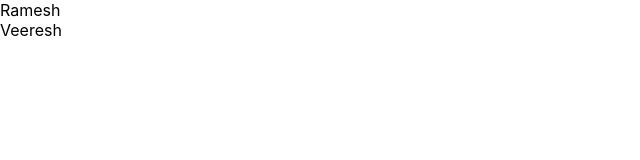
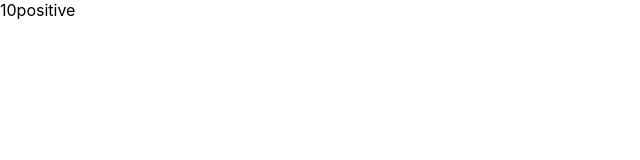
Before and after one commit to rameshbanakar/typescript, a React (Create React App) app: page / in a window 1280 px wide. Shown: the top 160 px of the page, without its empty margins (0-640 px from the left). Built offline with nearby package versions, Linux system fonts and the light colour scheme.

Commit message:
restring

```diff
--- a/src/App.tsx
+++ b/src/App.tsx
@@ -9,6 +9,7 @@ import PersonList from './component/PersonList';
 import { Status } from './component/Status';
 import Style from './component/Style';
 import ListItem from './component/generics/ListItem';
+import RandomNumber from './component/restriction/RandomNumber';
 import Counter from './component/state/Counter';
 import DemoRef from './component/state/DemoRef';
 import LoggedIn from './component/state/LoggedIn';
@@ -50,7 +51,8 @@ function App() {
       {/* <User/> */}
       {/* <Counter/> */}
       {/* <DemoRef/> */}
-      <ListItem items={[{ id: 1, name: "Ramesh" }, { id: 2, name: "Veeresh" }]} onClick={(item) => console.log(item)} />
+      {/* <ListItem items={[{ id: 1, name: "Ramesh" }, { id: 2, name: "Veeresh" }]} onClick={(item) => console.log(item)} /> */}
+      <RandomNumber value={10} isPositive/>
     </div>
   );
 }
--- /dev/null
+++ b/src/component/restriction/RandomNumber.tsx
@@ -0,0 +1,29 @@
+import React from 'react'
+type positiveNumber = randomNumberProps&{
+    isPositive:boolean,
+    isNegetive?: never,
+    isZero?:never
+}
+type negetiveNumber = randomNumberProps & {
+    isPositive: never,
+    isNegetive?: boolean,
+    isZero?: never
+}
+type zeroNumber = randomNumberProps & {
+    isPositive?: never,
+    isNegetive?: never,
+    isZero: boolean
+}
+type randomNumberProps = {
+    value: number,
+    isPositive?: boolean,
+    isNegetive?: boolean,
+    isZero?:boolean
+}
+export default function RandomNumber({value,isPositive,isNegetive,isZero }: randomNumberProps) {
+    return (
+        <div>
+            {value}{isPositive&& "positive"}{isNegetive&&"negetive"}{isZero&&"zero"}
+        </div>
+    )
+}
```
